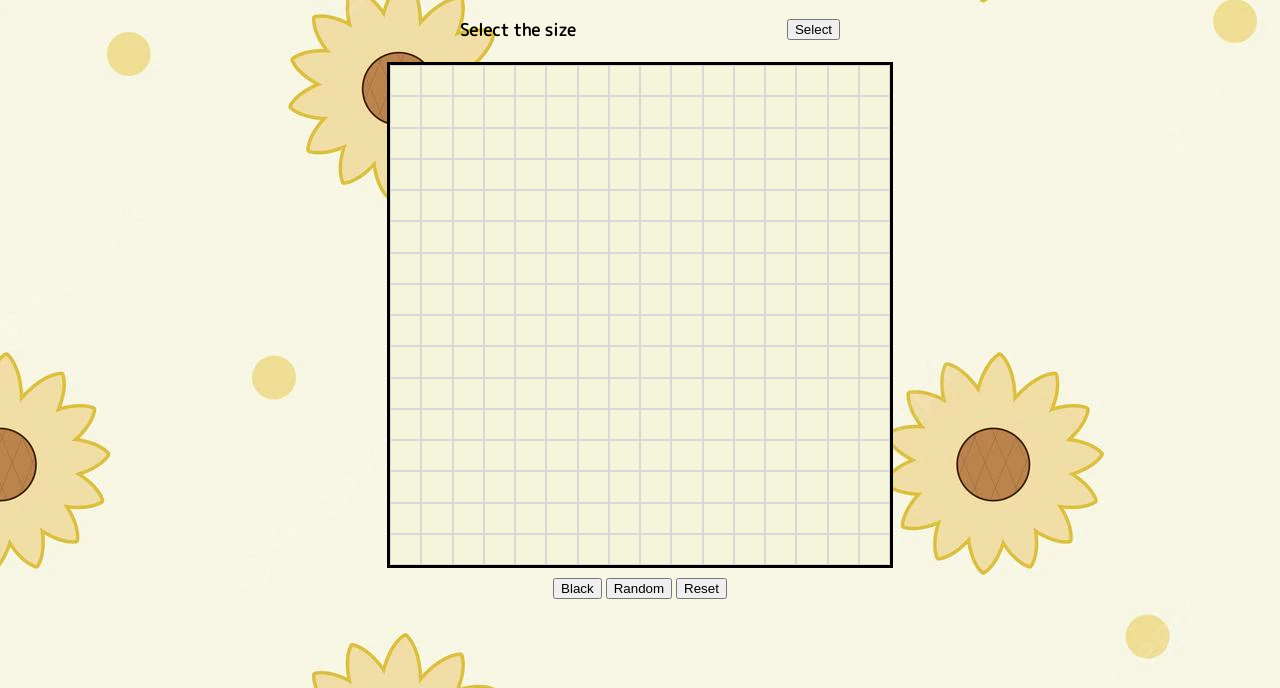
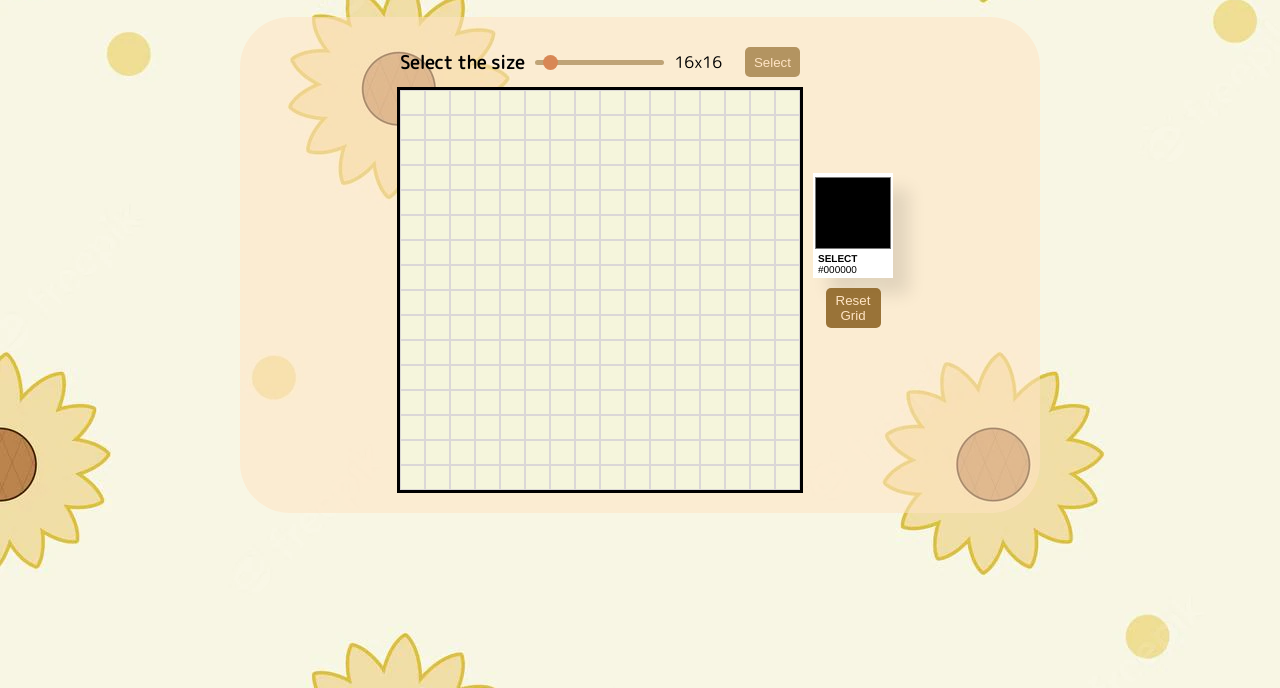
Before and after one commit to Lomlomm/Etch-A-Sketch, a plain HTML site: page index.html in a window 1280 px wide. Shown: the part 112-800 px from the top of the page. Drawn offline with Linux system fonts and the light colour scheme.

Commit message:
Add color picker and gride resize

```diff
--- a/function.js
+++ b/function.js
@@ -1,8 +1,48 @@
 
 document.addEventListener("DOMContentLoaded", function(){
     createBoard(16)
+    chooseSize()
+    selectColor()
+    let selectButton = document.querySelector('#select');
+    let resetButton = document.querySelector('.reset');
+    let value = document.querySelector('.value');
+    selectButton.addEventListener("click", function(){
+        deletePreviousDivs()
+        createBoard(parseInt(value.textContent))
+    });
+    resetButton.addEventListener("click", function(){
+        deletePreviousDivs()
+        createBoard(parseInt(value.textContent))
+    });
+})
 
-})
+function selectColor(){
+    let color = document.querySelector('.color')
+    let colorText = document.querySelector('.colorText')
+    colorText.textContent = color.value
+    color.addEventListener("input", (event)=>{
+        colorText.textContent = `${event.target.value}`
+    } )
+}
+function getColor(){
+    let color = document.querySelector('.color')
+    return color.value
+}
+function deletePreviousDivs(){
+    let divs = document.querySelectorAll('.casilla')
+    divs.forEach((div) => {
+        div.remove()
+    } )
+}
+
+function chooseSize(){
+    let range = document.querySelector('.range');
+    let value = document.querySelector('.value');
+    value.textContent = `${range.value}x${range.value}`
+    range.addEventListener("input", (event) => {
+        value.textContent = `${event.target.value}x${event.target.value}`
+    })
+}
 
 function createBoard(size){
     let grid = document.querySelector('.grid')
@@ -10,6 +50,7 @@ function createBoard(size){
     grid.style.display = "grid"
     grid.style.gridTemplateColumns = `repeat(${size}, 1fr)`
     grid.style.gridTemplateRows = `repeat(${size}, 1fr)`
+
     for (let i = 0; i < size*size; i++){
         div = document.createElement('div');
         div.style.border = '1px solid #dbd7d7'
@@ -20,13 +61,13 @@ function createBoard(size){
             }
             else{
                 clicked = true
-                this.style.backgroundColor = 'black';
+                this.style.backgroundColor = getColor();
             }
 
         });
         div.addEventListener('mouseover', function(){
             if (clicked == true){
-                this.style.backgroundColor = 'black'
+                this.style.backgroundColor = getColor();
             }
 
         })
--- a/index.html
+++ b/index.html
@@ -13,18 +13,35 @@
     <link href="https://fonts.googleapis.com/css2?family=Amatic+SC:wght@400;700&family=M+PLUS+Rounded+1c:wght@100;300;400&family=Outfit:wght@200;400;600&family=Shadows+Into+Light&display=swap" rel="stylesheet">
 </head>
 <body>
-    <h1>Etch-A Sketch</h1>
+    <h1 class="title">Etch-A Sketch</h1>
+    <div class="content">
+        <div class="principal">
             <div class="header">
                 <h6>Select the size</h6>
-        <button id="popup">Select</button>
+                <input class="range" type="range" min="10" max="100" step="1" value="16"/>
+                <div class="value">
+                    <output id="value">1</output>
                 </div>
+                <button id="select">Select</button>
+            </div>
+
             <div class="grid">
 
             </div>
+        </div>
+        <div class="side">
+            <div class="inputColor">
+                <input type="color" value="#000000" class="color">
+                <div class="info">
+                    <p class="inputText">Select</p>
+                    <p class="colorText">#000000</h2>
+                </div>
+            </div>
             <div class="footer">
-        <button>Black</button>
-        <button>Random</button>
-        <button>Reset</button>
+                <button class="reset">Reset Grid</button>
             </div>
+        </div>
+    </div>
+
 </body>
 </html>
--- a/style.css
+++ b/style.css
@@ -5,14 +5,81 @@ body{
     align-items: center;
     background-image: url("img/background7.webp");
 }
-h1{
+.title{
     font-family: 'Amatic SC', cursive;
     font-size: 80px;
     margin: 0;
+    margin-bottom: 20px;
 }
 h6{
-    margin: 20px;
+    font-size: 18px;
+    margin: 0px;
 }
+.content{
+    display: flex;
+    justify-content: center;
+    align-items: center;
+    width: 800px;
+    background-color: rgba(255, 228, 196, 0.554);
+    padding-top: 30px;
+    border-bottom-width: 30px;
+    padding-bottom: 10px;
+    margin-bottom: 50px;
+    border-radius: 50px;
+}
+.principal{
+    display: flex;
+    flex-direction: column;
+    justify-content: center;
+    align-items: center;
+}
+
+.side{
+    display: flex;
+    flex-direction: column;
+    justify-content: center;
+    align-items: center;
+}
+.inputColor{
+    background: white;
+    box-shadow: 1em 1em 1em rgba(0, 0, 0, .1);
+    display: flex;
+    flex-direction: column;
+    margin-bottom: 10px;
+}
+
+.inputColor .info{
+    padding-left: 5px;
+
+}
+
+.inputText{
+    font: 2.2vh Helvetica-Neue, Helvetica, sans-serif;
+    margin: 0;
+    text-transform: uppercase;
+    font-size: 10px;
+    font-weight: bold;
+}
+.colorText{
+    font: 2.2vh Helvetica-Neue, Helvetica, sans-serif;
+    font-weight: normal;
+    margin: 0;
+    font-size: 10px;
+    padding-bottom: 3px;
+}
+input[type="color"] {
+    appearance: none;
+    -moz-appearance: none;
+    -webkit-appearance: none;
+    background: none;
+    border: 0;
+    cursor: pointer;
+    height: 80px;
+    padding: 0;
+    width: 80px;
+}
+
+
 .header{
     width: 400px;
     display: flex;
@@ -25,11 +92,53 @@ h6{
     font-weight: 400;
 }
 .grid{
-    width: 500px;
-    height: 500px;
+    width: 400px;
+    height: 400px;
     border-style: solid;
     border-color: black;
     margin: 10px;
-    margin-top: 0px;
+    margin-top: 10px;
     background-color: beige;
 }
+
+.range{
+    -webkit-appearance: none;
+    appearance: none;
+    background: rgba(157, 122, 67, 0.632);
+    height: 5px;
+    border-radius: 3px;
+    margin-left: 10px;
+
+    margin-right: 10px;
+}
+
+input[type="range"]::-webkit-slider-thumb {
+    -webkit-appearance: none; /* Override default look */
+    appearance: none;
+    background-color: #d88755;
+    height: 15px;
+    width: 15px;
+    border-radius: 50px;
+ }
+
+.value{
+    width: 70px;
+    font-size: 16px;
+}
+
+#select,
+.reset{
+    background-color: rgba(138, 97, 32, 0.632);
+    color: bisque;
+    border-radius: 5px;
+    border: none;
+    width: 55px;
+    height: 30px;
+}
+
+.reset{
+    margin-bottom: 50px;
+    background-color: rgba(138, 97, 32, 0.862);
+
+    height: 40px;
+}
```
Lines whose indentation alone changed are shown as unchanged.
